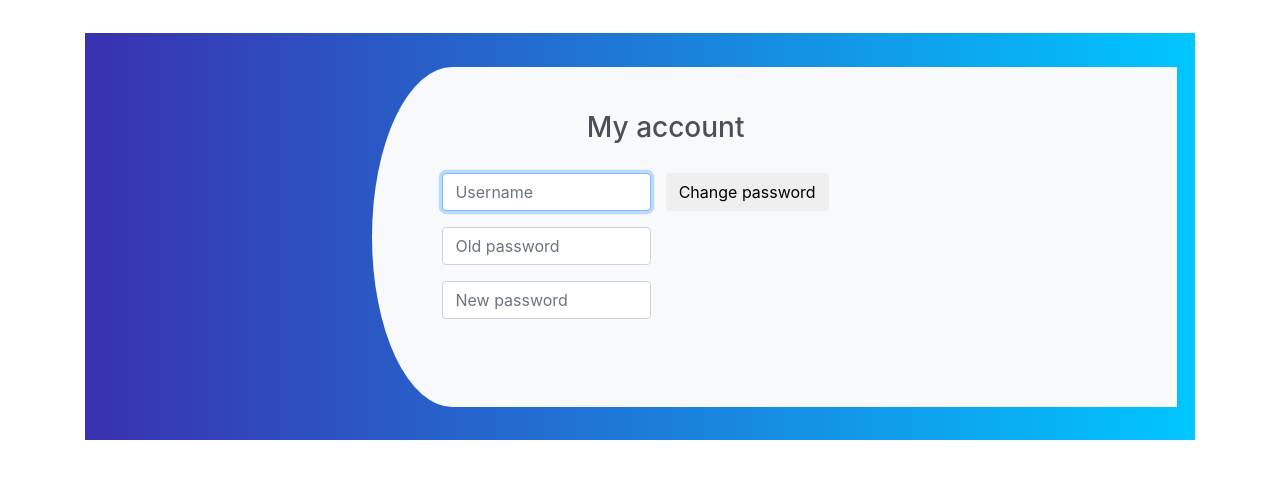
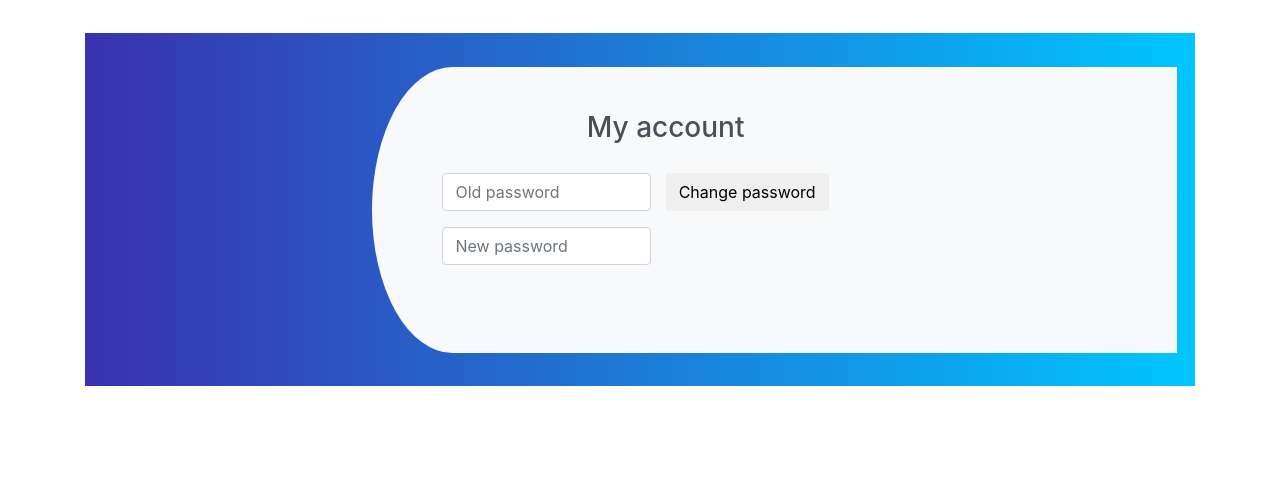
Before and after one commit to DaanSchueler/project, a Flask app: page /account in a window 1280 px wide. Shown: the part 56-535 px from the top of the page. Run offline with Flask 2, Linux system fonts and the light colour scheme; some libraries are stand-ins or nearby versions.

Commit message:
nieuwe feature: ...

```diff
--- a/templates/account.html
+++ b/templates/account.html
@@ -42,9 +42,6 @@
                                     <div class="row register-form">
                                         <div class="col-md-6">
                                             <div class="form-group">
-                                        <input autocomplete="off" autofocus class="form-control" name="username" placeholder="Username" type="text"/>
-                                        </div>
-                                            <div class="form-group">
                                             <input class="form-control" name="password" placeholder="Old password" type="password"/>
                                             </div>
                                         <div class="form-group">
```
